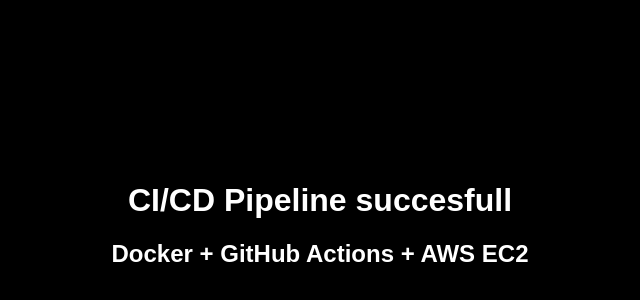
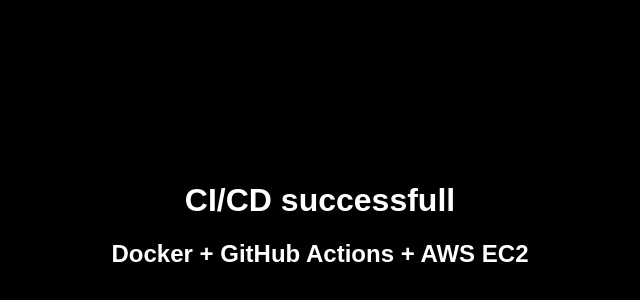
Before and after one commit to samsonprincer-DS/cicd-myapp, a plain HTML site: page index.html in a window 1280 px wide. Shown: the part 18-318 px from the top of the page, without its empty margins (320-960 px from the left). Drawn offline with Linux system fonts and the light colour scheme.

Commit message:
first change

```diff
--- a/index.html
+++ b/index.html
@@ -5,7 +5,7 @@
 <link rel="stylesheet" href="style.css">
 </head>
 <body>
-<h1>CI/CD Pipeline succesfull </h1>
+<h1>CI/CD successfull </h1>
 <h2>Docker + GitHub Actions + AWS EC2</h2>
 <script src="script.js"></script>
 </body>
```
